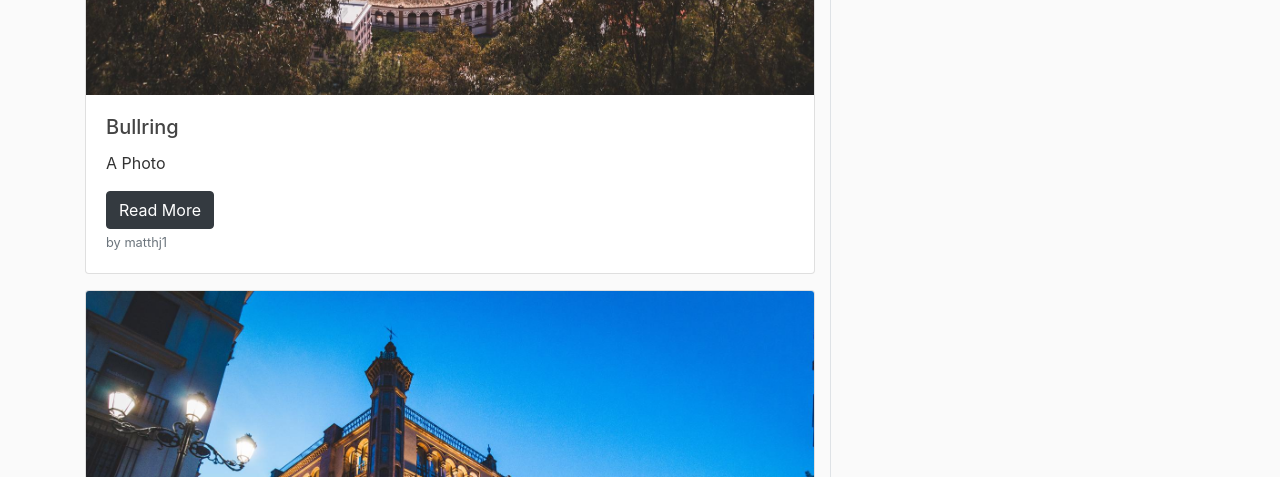
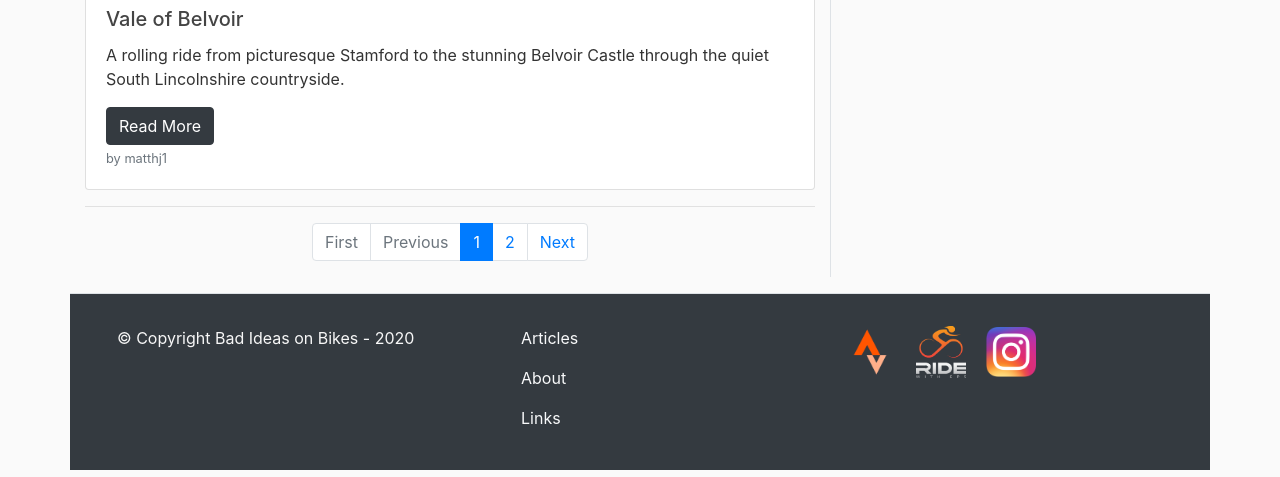
Before and after one commit to matthj1/BadIdeasOnBikesWebsite, a Flask app: page / in a window 1280 px wide. Shown: the part 3360-3837 px from the top of the page. Run offline with Flask 2, Linux system fonts and the light colour scheme; data comes from the database, SQL or seed files in the repository; both versions use the stored data as it was after the commit; some libraries are stand-ins or nearby versions.

Commit message:
Added pagination

```diff
--- a/flaskbiob/routes.py
+++ b/flaskbiob/routes.py
@@ -11,7 +11,8 @@ from sqlalchemy import func
 @app.route("/")
 @app.route("/home")
 def homePage():
-    posts = Posts.query.all()
+    page = request.args.get("page", 1, type=int)
+    posts = Posts.query.order_by(Posts.date.desc()).paginate(page=page, per_page=5)
     return render_template("Home.html", posts=posts)
 
 
--- a/flaskbiob/templates/Home.html
+++ b/flaskbiob/templates/Home.html
@@ -2,7 +2,7 @@
     {% block content %}
     <div class="row py-3">
         <div class="col" id="main">
-            {% for post in posts %}
+            {% for post in posts.items %}
             <div class="card mb-3">
               <img src="{{ url_for('static', filename='post_pics/' + post.post_image) }}" class="card-img-top" alt="...">
               <div class="card-body">
@@ -13,6 +13,21 @@
               </div>
             </div>
             {% endfor %}
+            <hr>
+            <div class="d-flex justify-content-center">
+                <nav aria-label="Page navigation example">
+                    <ul class="pagination">
+                        <li class="page-item {% if not posts.has_prev %}disabled{% endif %}"><a class="page-link" href="{{ url_for('homePage', page=1) }}">First</a></li>
+                        <li class="page-item {% if not posts.has_prev %}disabled{% endif %}"><a class="page-link" href="{{ url_for('homePage', page=posts.prev_num) }}">Previous</a></li>
+                        {% for page_num in posts.iter_pages() %}
+                            {% if page_num %}
+                                <li class="page-item {% if posts.page == page_num %}active{% endif %}"><a class="page-link" href="{{ url_for('homePage', page=page_num) }}">{{ page_num }}</a></li>
+                            {% endif %}
+                        {% endfor %}
+                        <li class="page-item {% if not posts.has_next %}disabled{% endif %}"><a class="page-link" href="{{ url_for('homePage', page=posts.next_num) }}">Next</a></li>
+                    </ul>
+                </nav>
+            </div>
         </div>
         <div class="col-4 order-2 px-5 border-left d-none d-lg-block pb-3" id="sticky-sidebar">
             <div class="sticky-top">
```
Also changed, not shown: flaskbiob/site.db, flaskbiob/static/post_pics/3e1ad94d3a0037ec.jpg (added), flaskbiob/static/post_pics/4e557fca434cffc5.jpg (added), flaskbiob/static/post_pics/7166e5244f04b91a.jpg (added), flaskbiob/static/post_pics/ea10b133302b2d65.jpg (added), flaskbiob/static/post_pics/ee95cf4c79a5478f.jpg (added).
